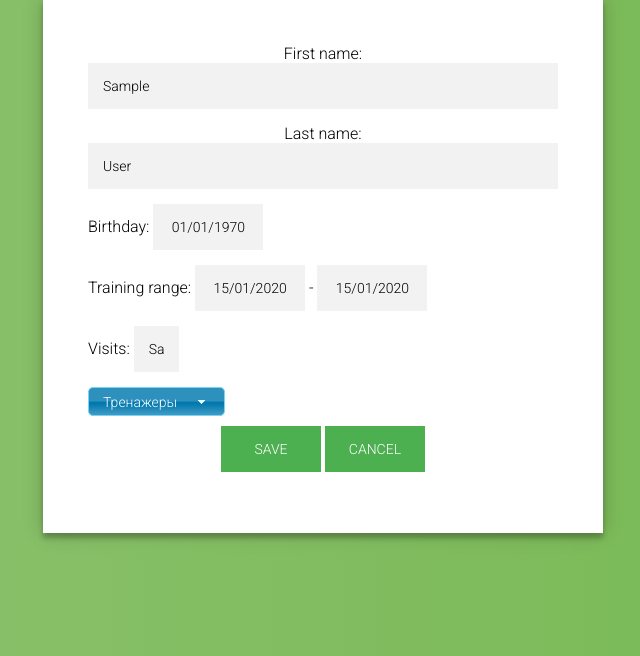
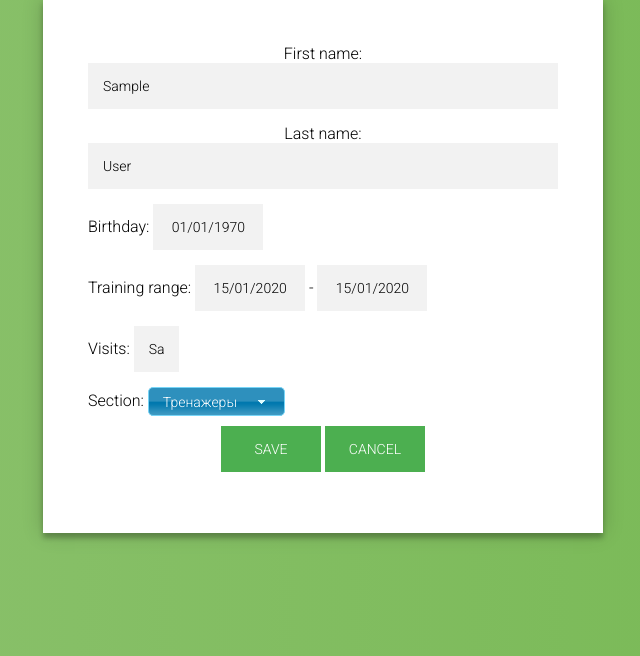
Before and after one commit to chemersasha/rosichi, a PHP site: page /editclient.php?id=1 in a window 1280 px wide. Shown: the part 41-697 px from the top of the page, without its empty margins (317-957 px from the left). Run offline with PHP 8.4, Linux system fonts and the light colour scheme; the visitor is signed in with stand-in values (Sample User, id 1); tables that the repository leaves empty or names only in its code hold one stand-in row (values such as "Sample post").

Commit message:
Refactoring

```diff
--- a/adminroom.php
+++ b/adminroom.php
@@ -64,6 +64,7 @@ if(!isset($_SESSION['valid'])) {
   <table class="table-fill">
     <thead><tr>
       <th>Name</th>
+      <th style="width:100px;">Section</th>
       <th style="width:100px;">From</th>
       <th style="width:100px;">To</th>
       <th style="width:32px;"></th>
@@ -75,6 +76,7 @@ if(!isset($_SESSION['valid'])) {
       while ($client = mysqli_fetch_assoc($clients)) {
         echo '<tr>';
         echo '<td onclick="location.href=\'viewclient.php?id='.$client['id'].'\'; return false;">'.$client['firstname'].' '.$client['lastname'].'</td>';
+        echo '<td onclick="location.href=\'viewclient.php?id='.$client['id'].'\'; return false;" class="text-center">'.$client['section'].'</td>';
         echo '<td onclick="location.href=\'viewclient.php?id='.$client['id'].'\'; return false;" class="text-center">'.serverDateToClientDate($client['datefrom']).'</td>';
         echo '<td onclick="location.href=\'viewclient.php?id='.$client['id'].'\'; return false;" class="text-center">'.serverDateToClientDate($client['dateto']).'</td>';
         echo '<td onclick="location.href=\'viewclient.php?id='.$client['id'].'\'; return false;" class="text-center">'.$client['visits'].'</td>';
--- a/editclient.php
+++ b/editclient.php
@@ -17,7 +17,7 @@ if(!isset($_SESSION['valid'])) {
     $newdatefrom = clientDateToServerDate($_POST['datefrom']);
     $newdateto = clientDateToServerDate($_POST['dateto']);
     $newvisits = $_POST['visits'];
-    $newsection = $_POST['section'];
+    $newsection = $_POST[$sectionId];
 
     $DBManager->runQuery(
       "UPDATE clients SET firstname='$newfirstname', lastname='$newlastname', birthday='$newbirthday', datefrom='$newdatefrom', dateto='$newdateto', visits='$newvisits', section='$newsection' WHERE id=$newclientid;"
@@ -49,13 +49,6 @@ if(!isset($_SESSION['valid'])) {
       $("#datefrom").datepicker({dateFormat: 'dd/mm/yy'});
       $("#dateto").datepicker({dateFormat: 'dd/mm/yy'});
       $("#birthday").datepicker({changeYear:true, yearRange:"1920:+nn", dateFormat:'dd/mm/yy'});
-
-      var section = $("#section");
-      section.selectmenu({
-        width: 137
-      });
-      section.val('<?php echo $client['section']?>');
-      section.selectmenu("refresh");
     });
   </script>
 </head>
@@ -91,12 +84,10 @@ if(!isset($_SESSION['valid'])) {
           Visits:
           <input value="<?php echo $client['visits']?>" style="width:45px;text-align:center;" type="text" name="visits">
         </div>
+
         <div style="text-align:left;">
-          <select name="section" id="section">
-              <option value="Нет">Нет</option>
-              <option value="Бокс">Бокс</option>
-              <option value="Тренажеры">Тренажеры</option>
-          </select></br>
+          Section:
+          <?php $sectionId='section'; $sectionValue=$client['section']; include('src/views/sections.php'); ?>
         </div>
 
         <button type="submit" name="Save">Save</button>
--- /dev/null
+++ b/src/views/sections.php
@@ -0,0 +1,15 @@
+<select name="<?php echo $sectionId ?>" id="<?php echo $sectionId ?>">
+    <option value="Нет">Нет</option>
+    <option value="Бокс">Бокс</option>
+    <option value="Тренажеры">Тренажеры</option>
+</select></br>
+<script>
+  $(function() {
+    var section = $("#<?php echo $sectionId ?>");
+    section.selectmenu({
+      width: 137
+    });
+    section.val('<?php echo $sectionValue?>');
+    section.selectmenu("refresh");
+  });
+</script>
```
